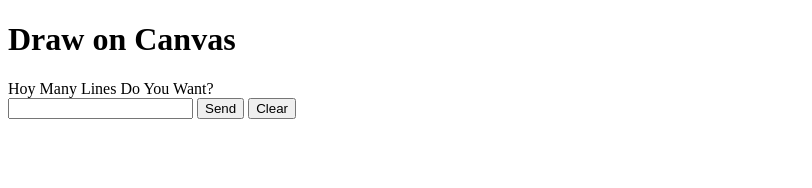
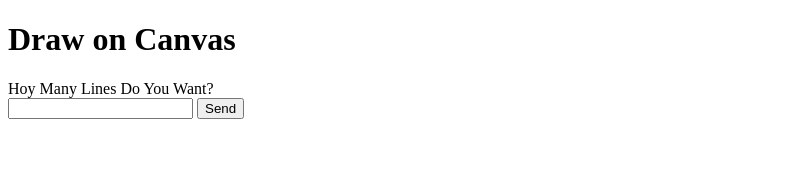
Before and after one commit to renzo-aguirre/Canvas_Draw, a plain HTML site: page index.html in a window 1280 px wide. Shown: the top 188 px of the page, without its empty margins (0-812 px from the left). Drawn offline with Linux system fonts and the light colour scheme.

Commit message:
Update index.html

```diff
--- a/index.html
+++ b/index.html
@@ -9,7 +9,6 @@
         <p>Hoy Many Lines Do You Want?<br />
             <input type="text" id="l_number" />
             <input type="button" value="Send" id="btn" />
-            <input type="button" value="Clear" id="c_btn" />
         </p>
         <center><canvas width="500" height="500" id="board"></canvas></cemter>
         <p>This is Your Draw<br>
```
